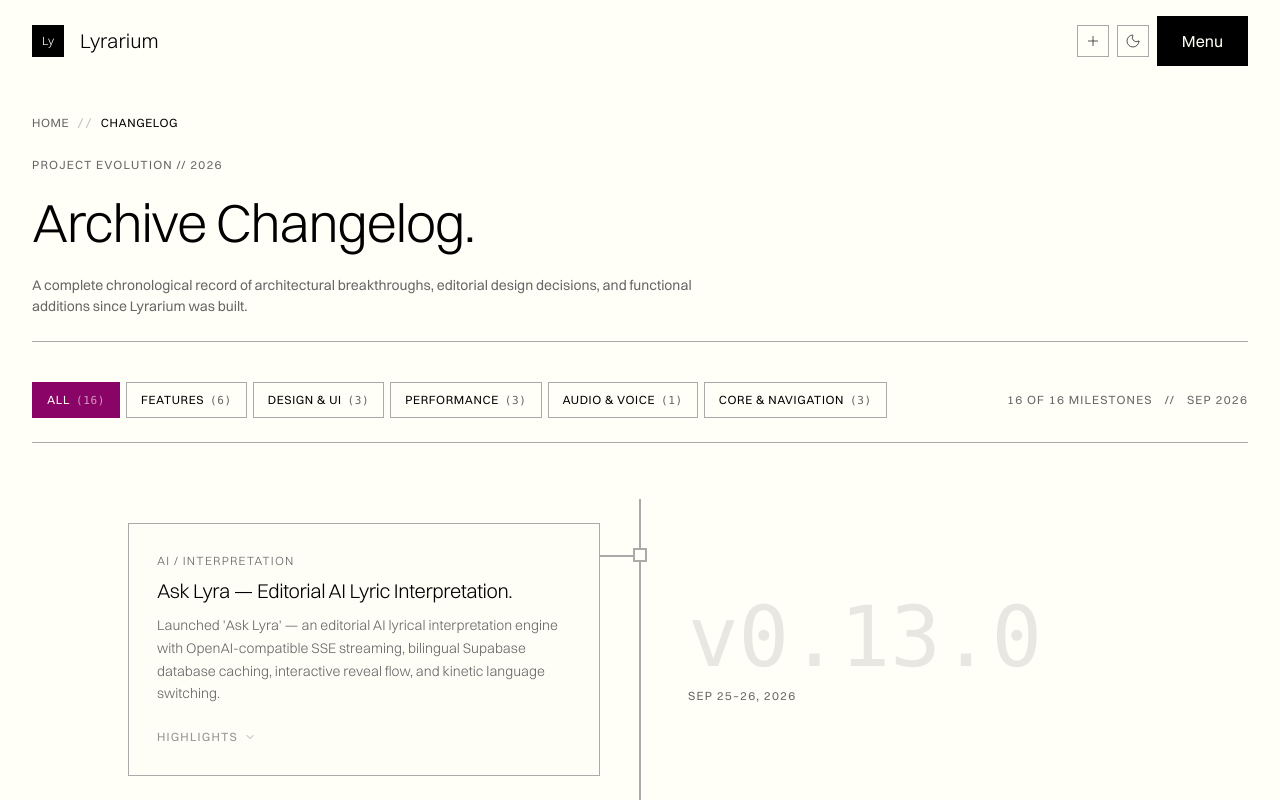
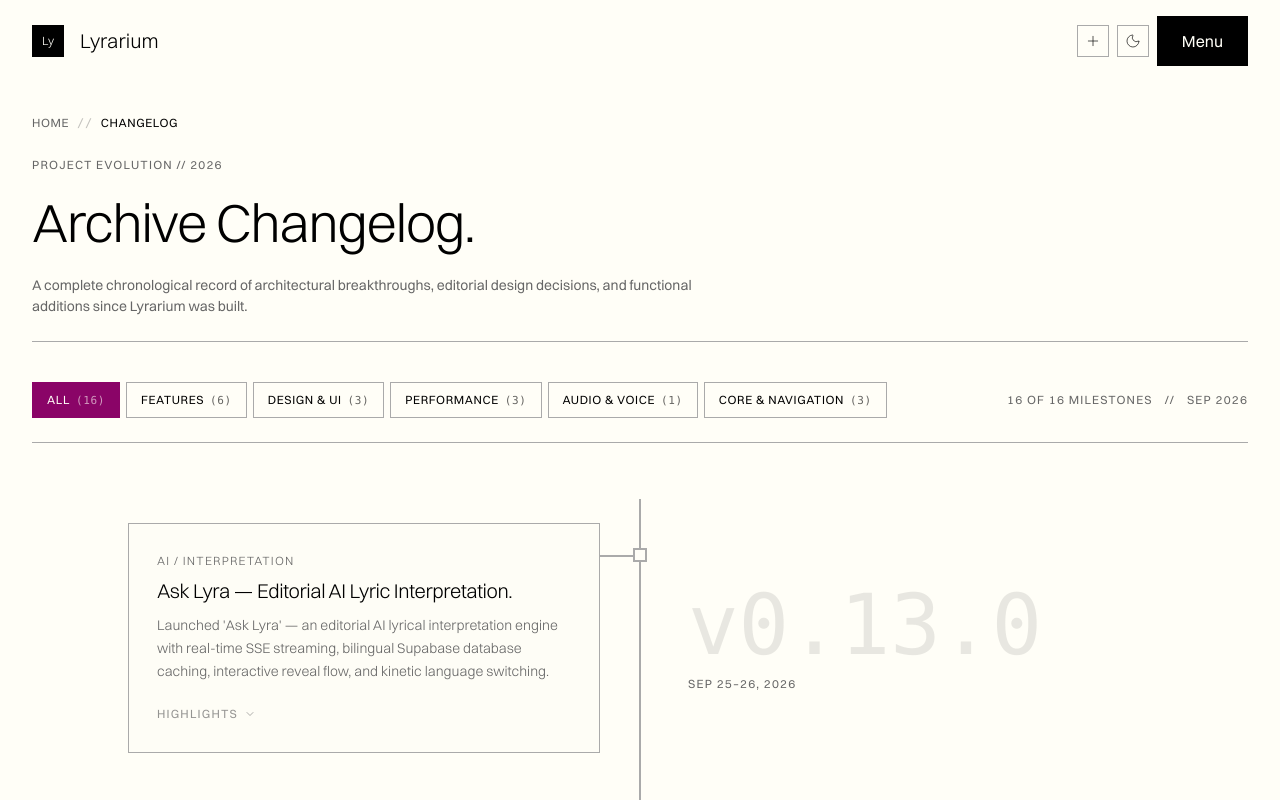
Before and after one commit to Sultvnnnn/lyrarium, a Next.js app: page /changelog in a window 1280 px wide. Shown: the top 800 px of the page. Built offline with nearby package versions, Linux system fonts and the light colour scheme.

Commit message:
docs(changelog): replace technical OpenAI-compatible mention with real-time SSE streaming

```diff
--- a/src/data/changelog.ts
+++ b/src/data/changelog.ts
@@ -35,7 +35,7 @@
     category: "Features",
     tag: "AI / Interpretation",
     summary:
-      "Launched 'Ask Lyra' — an editorial AI lyrical interpretation engine with OpenAI-compatible SSE streaming, bilingual Supabase database caching, interactive reveal flow, and kinetic language switching.",
+      "Launched 'Ask Lyra' — an editorial AI lyrical interpretation engine with real-time SSE streaming, bilingual Supabase database caching, interactive reveal flow, and kinetic language switching.",
     details: [
       "Zero-dependency SSE streaming adapter with permanent bilingual Postgres caching (lyra_insights).",
       "Interactive button-first reveal with 0-token simulated typewriter playback for cached entries.",
```
